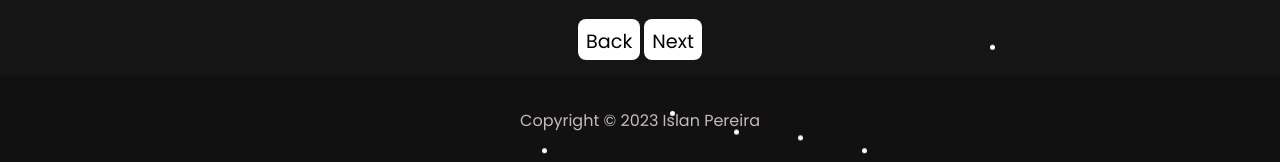
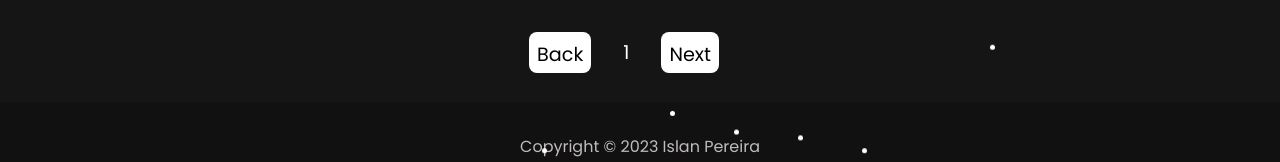
Before and after one commit to IslanP1/Moonlight-Gallery, a plain HTML site: page index.html in a window 1280 px wide. Shown: the part 125-287 px from the top of the page. Drawn offline with nearby package versions, Linux system fonts and the light colour scheme; no server answers.

Commit message:
view: add num page

```diff
--- a/index.html
+++ b/index.html
@@ -49,7 +49,9 @@
 
       <div class="buttons">
         <button id="buttonBack">Back</button>
+        <p class="page"></p>
         <button id="buttonNext">Next</button>
+        </p>
       </div>
     </main>
 
--- a/scripts/script.js
+++ b/scripts/script.js
@@ -5,6 +5,7 @@ const divImages = document.querySelector(".images");
 const buttonNext = document.querySelector("#buttonNext");
 const buttonBack = document.querySelector("#buttonBack");
 const balls = document.querySelectorAll(".balls");
+const numPage = document.querySelector(".page");
 
 
 buttonNext.addEventListener("click", () => {
@@ -25,7 +26,9 @@ buttonBack.addEventListener("click", () => {
 function handleApi(urlModified) {
   fetch(urlModified)
     .then(api => api.json())
-    .then(json => renderImage(json));
+    .then(json => renderImage(json))
+    .catch(error => alert(error))
+  numPage.textContent = page;
 }
 
 function renderImage(response) {
@@ -55,4 +58,5 @@ const getRandomNumber = (min, max) => {
 }
 balls.forEach(ball => ball.style = `--ball-delay:${getRandomNumber(0, 1000)}ms`)
 
+
 handleApi(urlBase);
--- a/styles/style.css
+++ b/styles/style.css
@@ -95,9 +95,13 @@ main {
 }
 
 .buttons {
+  display: flex;
+  flex-wrap: wrap;
   flex-direction: row;
+  align-items: center;
   margin: 0 auto;
   padding: 1rem 0;
+  gap: 2rem;
 }
 
 .buttons button {
@@ -114,11 +118,18 @@ main {
 
 .buttons button:hover {
   color: #fff;
-  background-color: #151515;
+  background-color: #111111;
 }
 
 .buttons button:active {
-  background-color: #7e0404;
+  color: #000;
+  background-color: #fff;
+}
+
+.buttons p {
+  color: #fff;
+  font-size: 1.2rem;
+  font-family: "poppins", sans-serif;
 }
 
 .footer {
@@ -157,7 +168,6 @@ main {
   }
 }
 
-
 @media (max-width: 450px) {
   header .title h1 {
     display: block;
```
